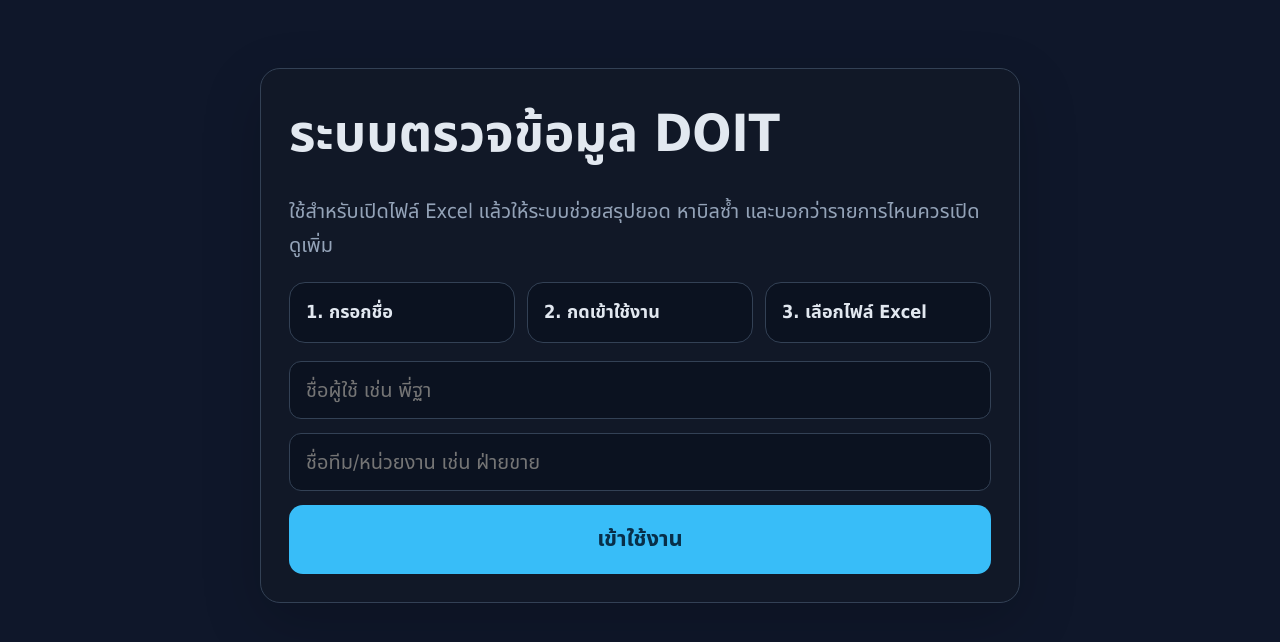
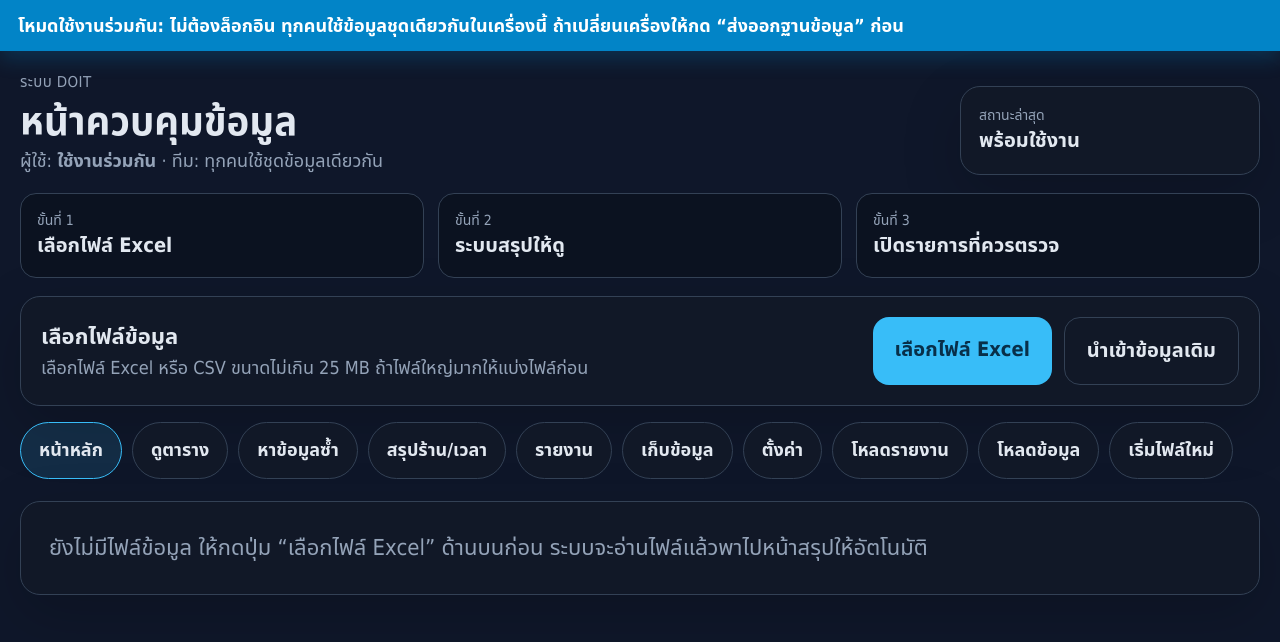
Before and after one commit to proweed001-ux/doit-web-app, a React (Vite) app: page / in a window 1280 px wide. Shown: the top 642 px of the page. Built offline with nearby package versions, Linux system fonts and the light colour scheme.

Commit message:
Switch app to shared no-login mode

```diff
--- a/src/App.tsx
+++ b/src/App.tsx
@@ -1,5 +1,5 @@
-import DoitAppThai from './DoitAppThai';
+import DoitAppShared from './DoitAppShared';
 
 export default function App() {
-  return <DoitAppThai />;
+  return <DoitAppShared />;
 }
```
